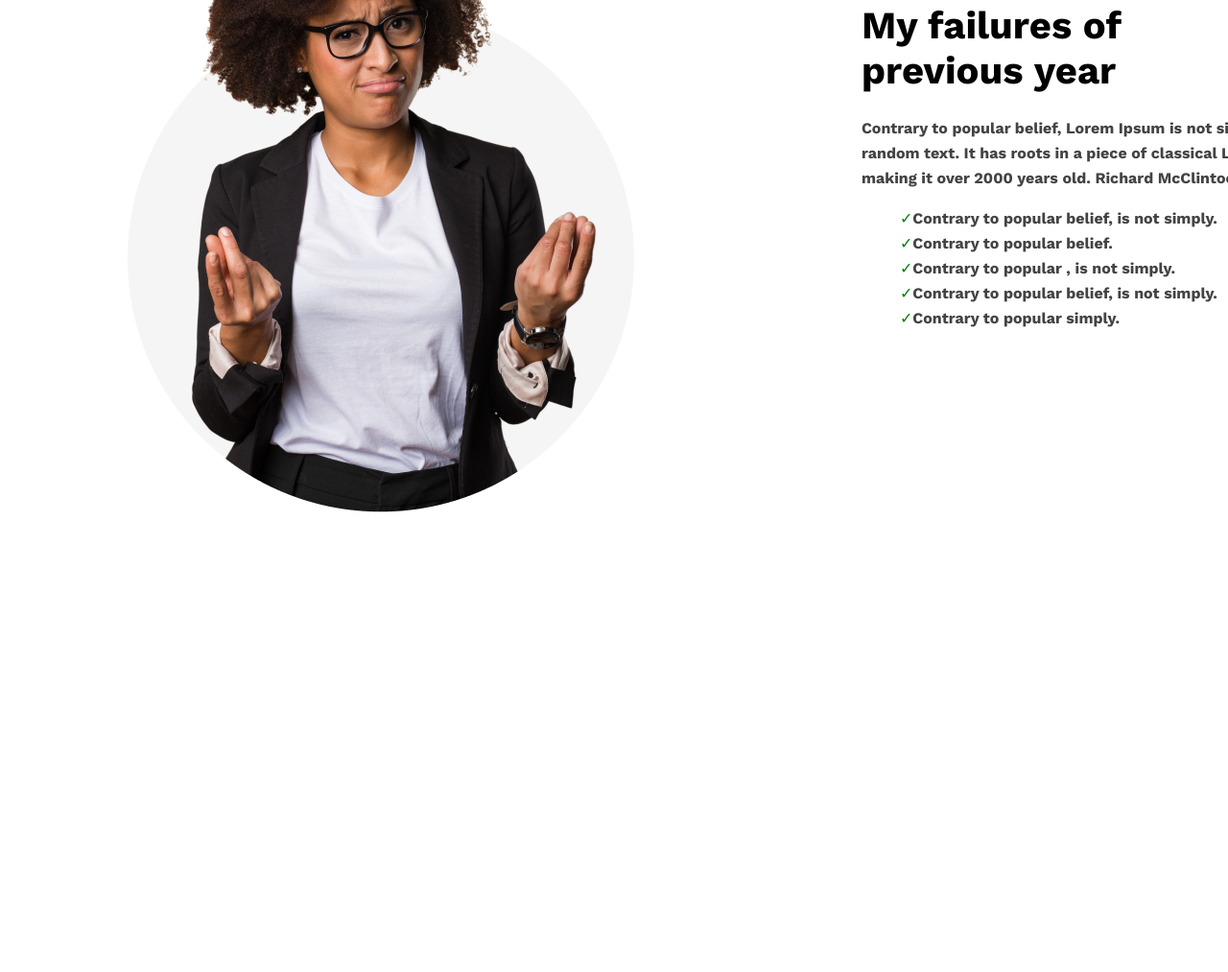
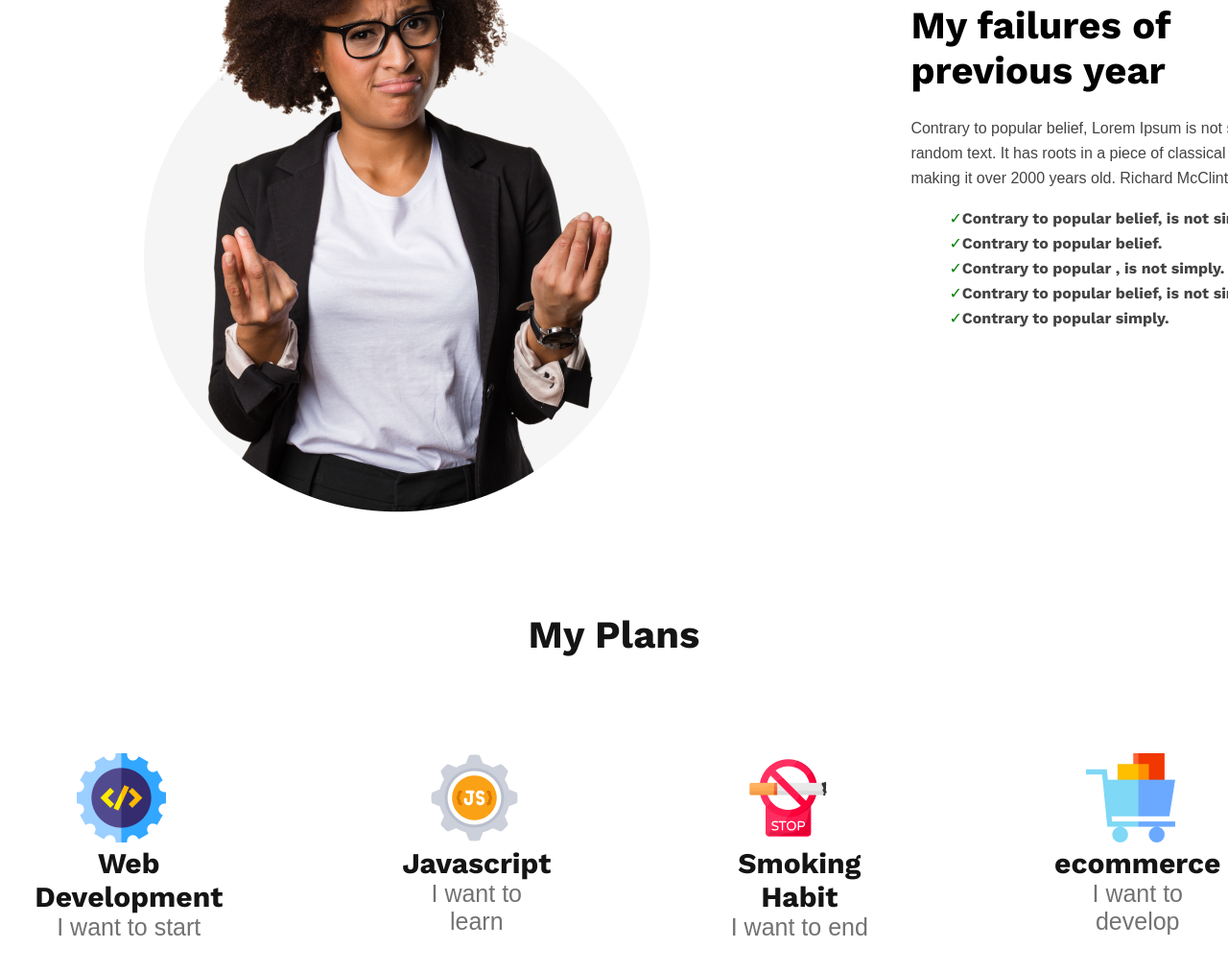
Before and after one commit to ramohin1236/new-year, a plain HTML site: page index.html in a window 1280 px wide. Shown: the part 1100-2113 px from the top of the page at 96% size. Drawn offline with nearby package versions, Linux system fonts and the light colour scheme.

```diff
--- a/index.html
+++ b/index.html
@@ -29,8 +29,7 @@
     </header>
     <!-- failure section -->
 
-    <section style="margin-top: 100px; width: 1600px;
-    height: 3229px;">
+    <section style="margin-top: 100px; width: 1600px;">
         <div style="display: flex; align-items: center; justify-content: space-around;">
             <div>
                 <img src="/images/person.png" alt="">
@@ -49,6 +48,34 @@
             </div>
         </div>
     </section>
+
+    <h1 style="color:#151414 ;text-align: center; font-size: 40px; margin-top: 100px;">My Plans</h1>
+
+    <section>
+        <div style="display: flex; gap: 150px; justify-content: center; margin-top: 100px; margin-bottom: 100px;">
+            <div>
+                <img  style="padding-left: 80px;" src="/images/icons/web.png" alt="">
+                <h3> Web Development</h3>
+                <p class="p">I want to start</p>
+            </div>
+            <div>
+                <img style="padding-left: 30px;" src="/images/icons/js.png" alt="">
+                <h3>Javascript</h3>
+                <p  class="p">I want to learn</p>
+            </div>
+            <div>
+                <img style="padding-left: 50px;" src="/images/icons/smoke.png" alt="">
+                <h3>Smoking Habit</h3>
+                <p  class="p">I want to end</p>
+            </div>
+            <div>
+                <img style="padding-left: 40px;" src="/images/icons/ecom.png" alt="">
+                <h3>ecommerce</h3>
+                <p  class="p">I want to develop</p>
+            </div>
+
+        </div>
+    </section>
 </body>
 
 </html>
--- a/style.css
+++ b/style.css
@@ -59,11 +59,12 @@ line-height: 26px;
   ul li:before {
     content: '✓';
     color: green;
+    font-family: sans-serif;
 
   }
 .failure-p{
     color:  #444343;
-font-family: Work Sans;
+font-family: sans-serif;
 margin-top: 24px;
 margin-bottom: 16px;
 font-size: 16px;
@@ -71,3 +72,22 @@ font-style: normal;
 font-weight: 400;
 line-height: 26px;
 }
+
+h3{
+    color: #151414;
+text-align: center;
+font-family: Work Sans;
+font-size: 30px;
+font-style: normal;
+font-weight: 700;
+line-height: normal;
+}
+.p{
+    color: #737272;
+text-align: center;
+font-family: sans-serif;
+font-size: 25px;
+font-style: normal;
+font-weight: 500;
+line-height: normal;
+}
```
